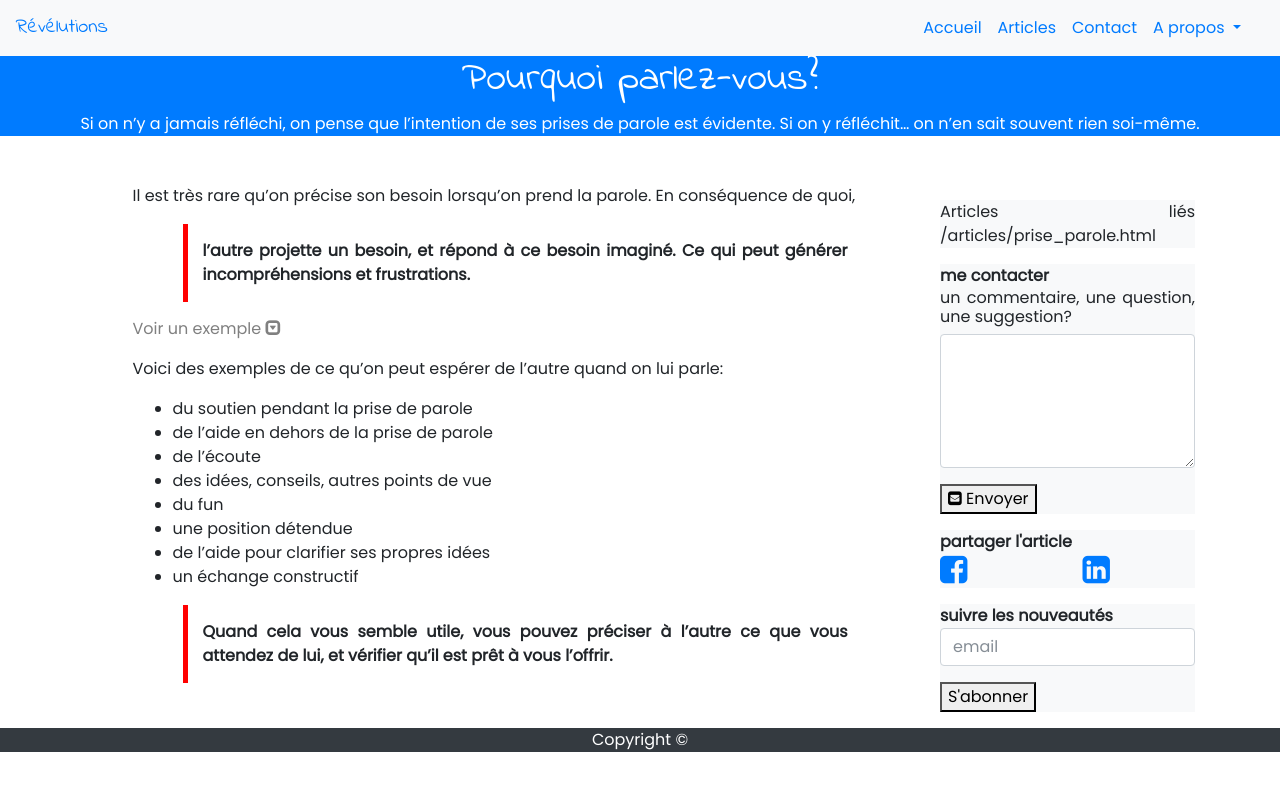
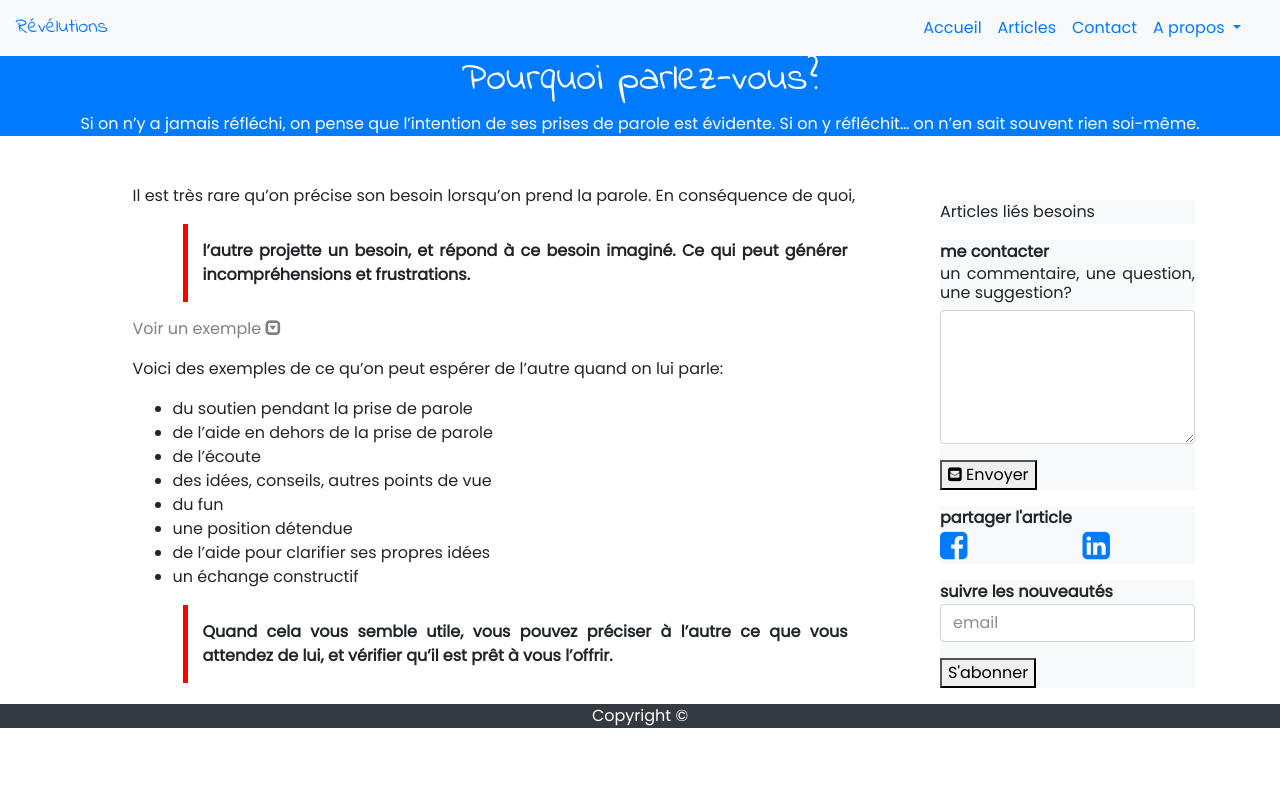
Before and after one commit to OrgaEvolutions/Nathoup.github.io, a Jekyll site: the page built from articles/prise_parole.html, in a window 1280 px wide. Shown: the top 791 px of the page. Built offline with Jekyll 4.4.1, drawn with Linux system fonts in a browser that asks for light colours; nearby versions of some CDN libraries; some web fonts are replaced.

Commit message:
Update article.html

```diff
--- a/_layouts/article.html
+++ b/_layouts/article.html
@@ -12,10 +12,10 @@
 	   <p><div class="bg-light">
 	     Articles liés
 	     {% for reco in site.data.recos_articles %}
-	     {{reco.article_ini}}
-	     {{page.url}}
-	     {% if reco.article_ini==page.url %}
-	     	{{reco.articles_reco}}
+	     {{reco.id}}
+	     {{page.id}}
+	     {% if reco.id==page.id %}
+	     	{{reco.recos}}
 	     {% endif%}{% endfor %}
            </div></p>
 
```
